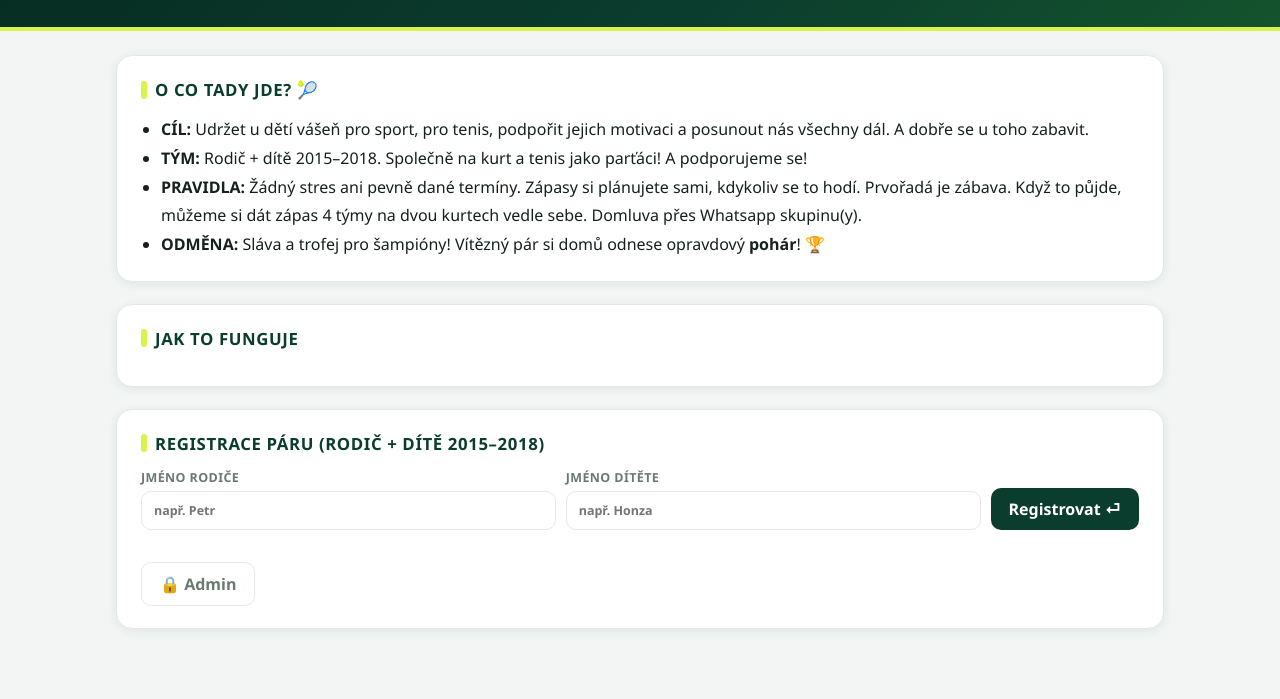
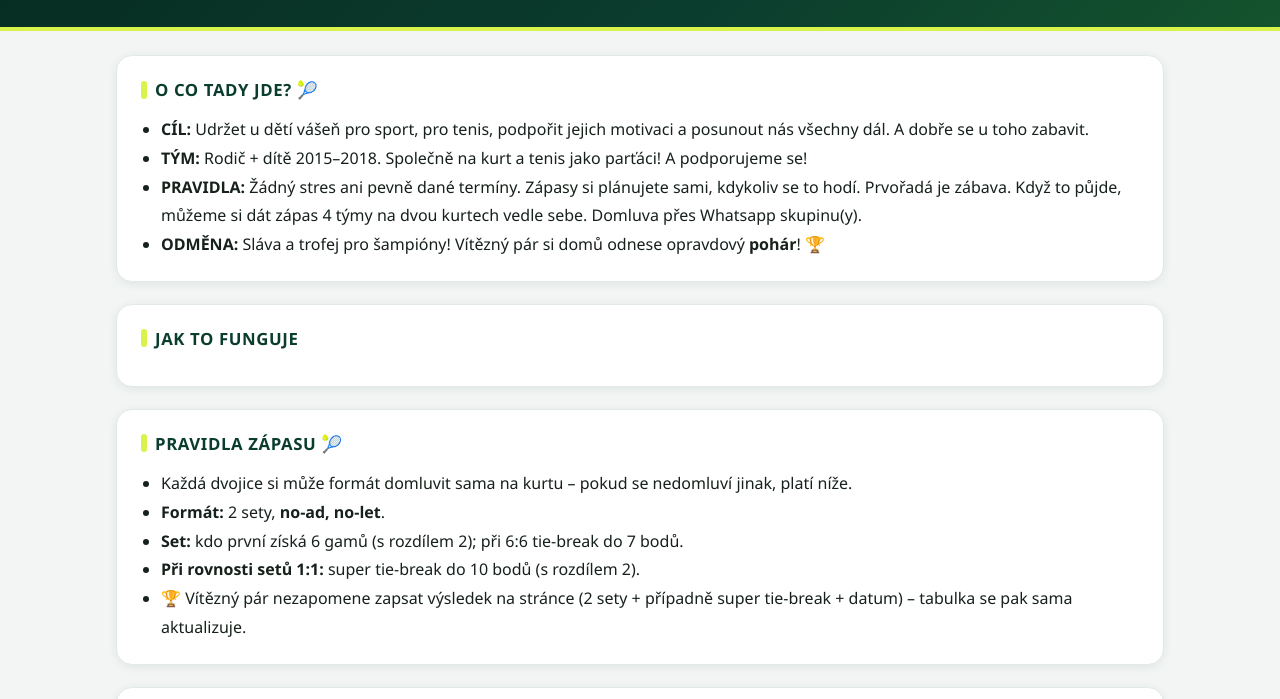
Before and after one commit to danielzetik-beep/tenisova-liga, a plain HTML site: page index.html in a window 1280 px wide. Shown: the part 176-875 px from the top of the page. Drawn offline with Linux system fonts and the light colour scheme; no server answers.

Commit message:
Box 'Pravidla zapasu': 2 sety no-ad no-let, TB do 7, super TB do 10, zapsat vysledek
Co-authored-by: danielzetik-beep <danielzetik-beep@users.noreply.github.com>

```diff
--- a/index.html
+++ b/index.html
@@ -133,6 +133,17 @@
   <section class="card" id="infoBox">
     <h2>Jak to funguje</h2>
     <div id="infoText"></div>
+  </section>
+
+  <section class="card" id="rulesBox">
+    <h2>Pravidla zápasu 🎾</h2>
+    <ul style="margin:0; padding-left:20px; line-height:1.8;">
+      <li>Každá dvojice si může formát domluvit sama na kurtu – pokud se nedomluví jinak, platí níže.</li>
+      <li><strong>Formát:</strong> 2 sety, <strong>no-ad, no-let</strong>.</li>
+      <li><strong>Set:</strong> kdo první získá 6 gamů (s rozdílem 2); při 6:6 tie-break do 7 bodů.</li>
+      <li><strong>Při rovnosti setů 1:1:</strong> super tie-break do 10 bodů (s rozdílem 2).</li>
+      <li>🏆 Vítězný pár nezapomene zapsat výsledek na stránce (2 sety + případně super tie-break + datum) – tabulka se pak sama aktualizuje.</li>
+    </ul>
   </section>
 
   <section class="card" id="regSection">
```
